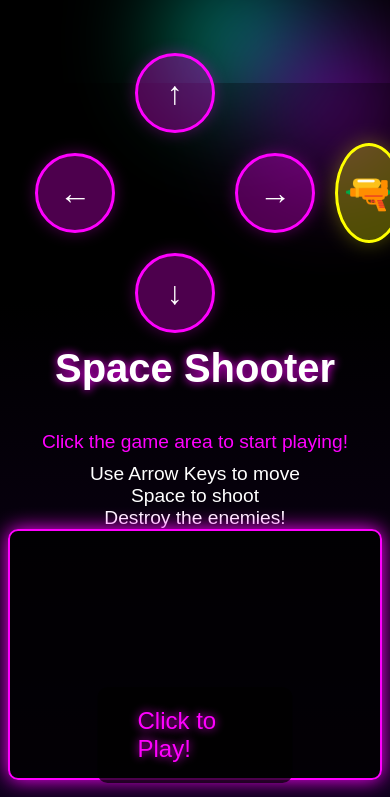
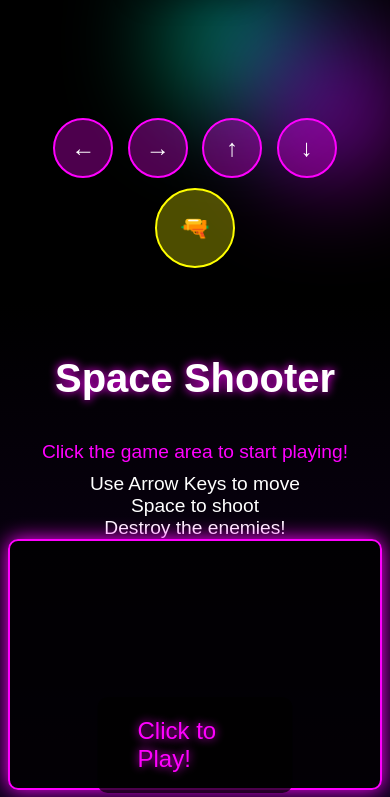
Before and after one commit to hyperzv/space-shooter-game, a plain HTML site: page welcome.html in a window 390 px wide. Shown: the part 541-1338 px from the top of the page. Drawn offline with Linux system fonts and the light colour scheme.

Commit message:
Update welcome.html

```diff
--- a/welcome.html
+++ b/welcome.html
@@ -235,83 +235,38 @@
         .mobile-controls {
             display: none;
             position: fixed;
-            bottom: 0;
+            bottom: 20px;
             left: 0;
             right: 0;
-            padding: 20px;
+            padding: 10px;
             text-align: center;
             z-index: 1000;
-            background: rgba(0, 0, 0, 0.3);
-            display: flex;
-            justify-content: space-between;
-            align-items: center;
-            height: 180px;
-        }
-
-        .movement-controls {
-            display: grid;
-            grid-template-columns: repeat(3, 1fr);
-            gap: 10px;
-            padding: 10px;
         }
 
         .control-button {
-            width: 80px;
-            height: 80px;
+            width: 60px;
+            height: 60px;
             margin: 5px;
             border-radius: 50%;
             background: rgba(255, 0, 255, 0.3);
-            border: 3px solid #ff00ff;
+            border: 2px solid #ff00ff;
             color: white;
-            font-size: 32px;
+            font-size: 24px;
             touch-action: none;
             user-select: none;
             -webkit-user-select: none;
-            display: flex;
-            align-items: center;
-            justify-content: center;
-            box-shadow: 0 0 15px rgba(255, 0, 255, 0.3);
         }
 
         .shoot-button {
-            width: 100px;
-            height: 100px;
+            width: 80px;
+            height: 80px;
             background: rgba(255, 255, 0, 0.3);
-            border: 3px solid #ffff00;
-            font-size: 40px;
-            box-shadow: 0 0 20px rgba(255, 255, 0, 0.3);
-            margin-right: 20px;
+            border: 2px solid #ffff00;
         }
 
         @media (max-width: 768px) {
             .mobile-controls {
-                display: flex;
-            }
-
-            .game-section {
-                padding-bottom: 200px;
-            }
-
-            .welcome-text {
-                font-size: 2.5em;
-            }
-
-            .game-section {
-                padding: 10px;
-            }
-
-            #gameCanvas {
-                width: 100%;
-                height: auto;
-                max-width: 600px;
-            }
-
-            .credit {
-                font-size: 3em;
-            }
-
-            .credit-small {
-                font-size: 1.5em;
+                display: block;
             }
         }
     </style>
@@ -693,19 +648,22 @@
                     ctx.fillText('Retry', 0, 8);
                     ctx.restore();
 
-                    // Only add click handler when button is fully visible
-                    if (buttonScale >= 1) {
-                        canvas.onclick = function(e) {
+                    // Add both click and touch handlers for retry
+                    function handleRetryClick(e) {
                         const rect = canvas.getBoundingClientRect();
-                            const clickX = e.clientX - rect.left;
-                            const clickY = e.clientY - rect.top;
+                        const clickX = (e.clientX || e.touches[0].clientX) - rect.left;
+                        const clickY = (e.clientY || e.touches[0].clientY) - rect.top;
 
                         if (clickX >= buttonX && clickX <= buttonX + buttonWidth &&
                             clickY >= buttonY && clickY <= buttonY + buttonHeight) {
+                            canvas.removeEventListener('click', handleRetryClick);
+                            canvas.removeEventListener('touchstart', handleRetryClick);
                             resetGame();
                         }
-                        };
                     }
+
+                    canvas.addEventListener('click', handleRetryClick);
+                    canvas.addEventListener('touchstart', handleRetryClick);
                 }
 
                 if (opacity < 0.8 || textScale < 1 || buttonScale < 1) {
@@ -791,19 +749,22 @@
                     ctx.fillText('Play Again', 0, 8);
                     ctx.restore();
 
-                    // Only add click handler when button is fully visible
-                    if (buttonScale >= 1) {
-                        canvas.onclick = function(e) {
+                    // Add both click and touch handlers for play again
+                    function handlePlayAgainClick(e) {
                         const rect = canvas.getBoundingClientRect();
-                            const clickX = e.clientX - rect.left;
-                            const clickY = e.clientY - rect.top;
+                        const clickX = (e.clientX || (e.touches && e.touches[0].clientX)) - rect.left;
+                        const clickY = (e.clientY || (e.touches && e.touches[0].clientY)) - rect.top;
 
                         if (clickX >= buttonX && clickX <= buttonX + buttonWidth &&
                             clickY >= buttonY && clickY <= buttonY + buttonHeight) {
+                            canvas.removeEventListener('click', handlePlayAgainClick);
+                            canvas.removeEventListener('touchstart', handlePlayAgainClick);
                             resetGame();
                         }
-                        };
                     }
+
+                    canvas.addEventListener('click', handlePlayAgainClick);
+                    canvas.addEventListener('touchstart', handlePlayAgainClick);
                 }
 
                 if (opacity < 0.8 || textScale < 1 || buttonScale < 1) {
@@ -1106,24 +1067,16 @@
         handleScroll(); // Initial check
 
         // Add mobile controls HTML
-        const gameSection = document.querySelector('.game-section');
         const mobileControls = document.createElement('div');
         mobileControls.className = 'mobile-controls';
         mobileControls.innerHTML = `
-            <div class="movement-controls">
-                <div></div>
+            <button class="control-button" id="leftBtn">←</button>
+            <button class="control-button" id="rightBtn">→</button>
             <button class="control-button" id="upBtn">↑</button>
-                <div></div>
-                <button class="control-button" id="leftBtn">←</button>
-                <div></div>
-                <button class="control-button" id="rightBtn">→</button>
-                <div></div>
             <button class="control-button" id="downBtn">↓</button>
-                <div></div>
-            </div>
             <button class="control-button shoot-button" id="shootBtn">🔫</button>
         `;
-        gameSection.appendChild(mobileControls);
+        canvas.parentElement.appendChild(mobileControls);
 
         // Mobile touch controls
         let touchControls = {
@@ -1201,6 +1154,7 @@
         canvas.addEventListener('touchstart', () => {
             isGameFocused = true;
             canvas.style.outline = '2px solid #ff00ff';
+            clickToPlay.classList.remove('visible');
         });
 
         canvas.addEventListener('touchend', () => {
@@ -1212,11 +1166,17 @@
             }
         });
 
+        // Auto-focus on mobile
+        if (/Android|webOS|iPhone|iPad|iPod|BlackBerry|IEMobile|Opera Mini/i.test(navigator.userAgent)) {
+            isGameFocused = true;
+            clickToPlay.style.display = 'none';
+        }
+
         // Add click to play message
         const clickToPlay = document.createElement('div');
         clickToPlay.className = 'click-to-play';
         clickToPlay.textContent = 'Click to Play!';
-        gameSection.appendChild(clickToPlay);
+        canvas.parentElement.appendChild(clickToPlay);
 
         // Show message initially
         clickToPlay.classList.add('visible');
```
Lines whose indentation alone changed are shown as unchanged.
